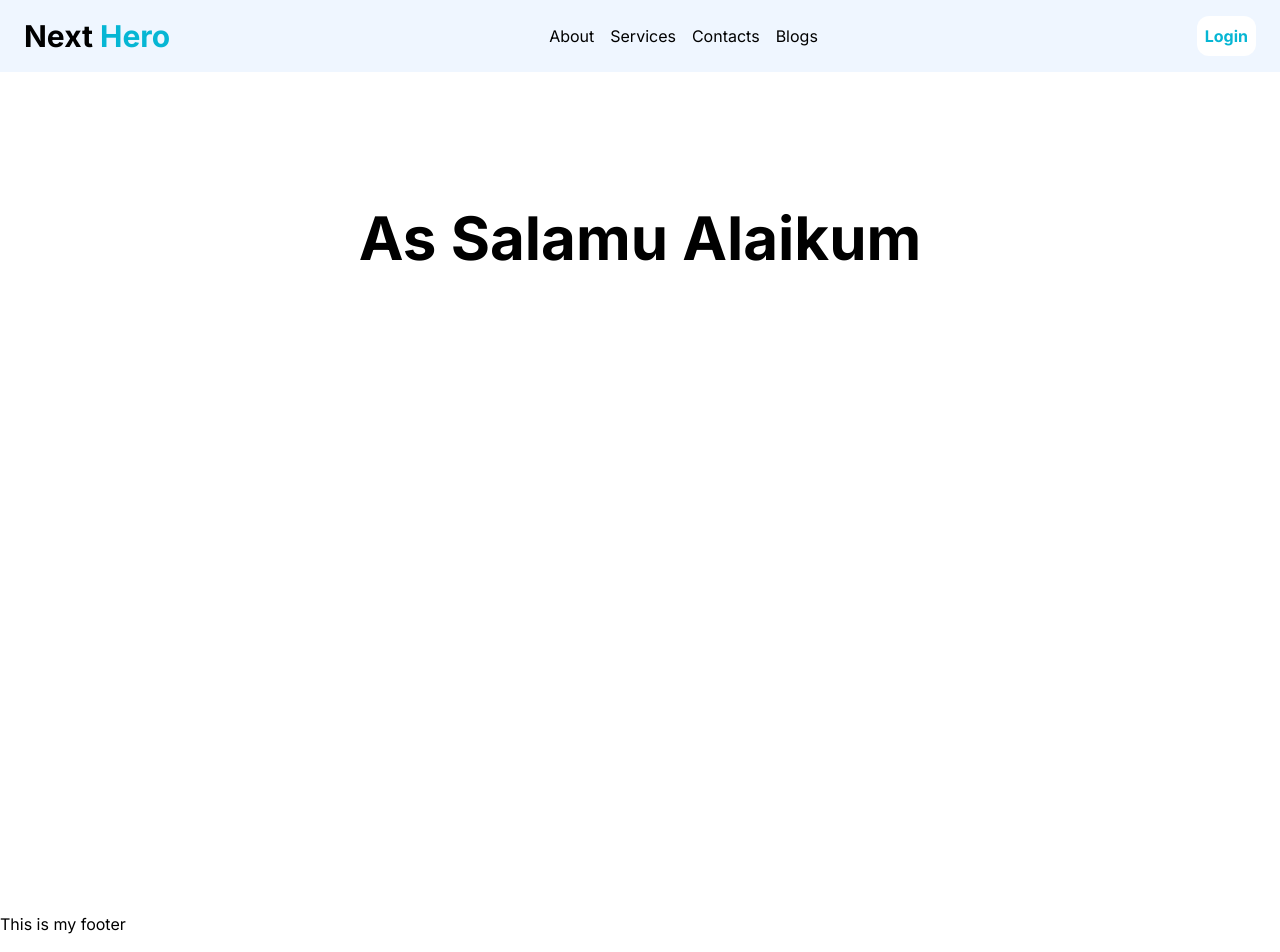
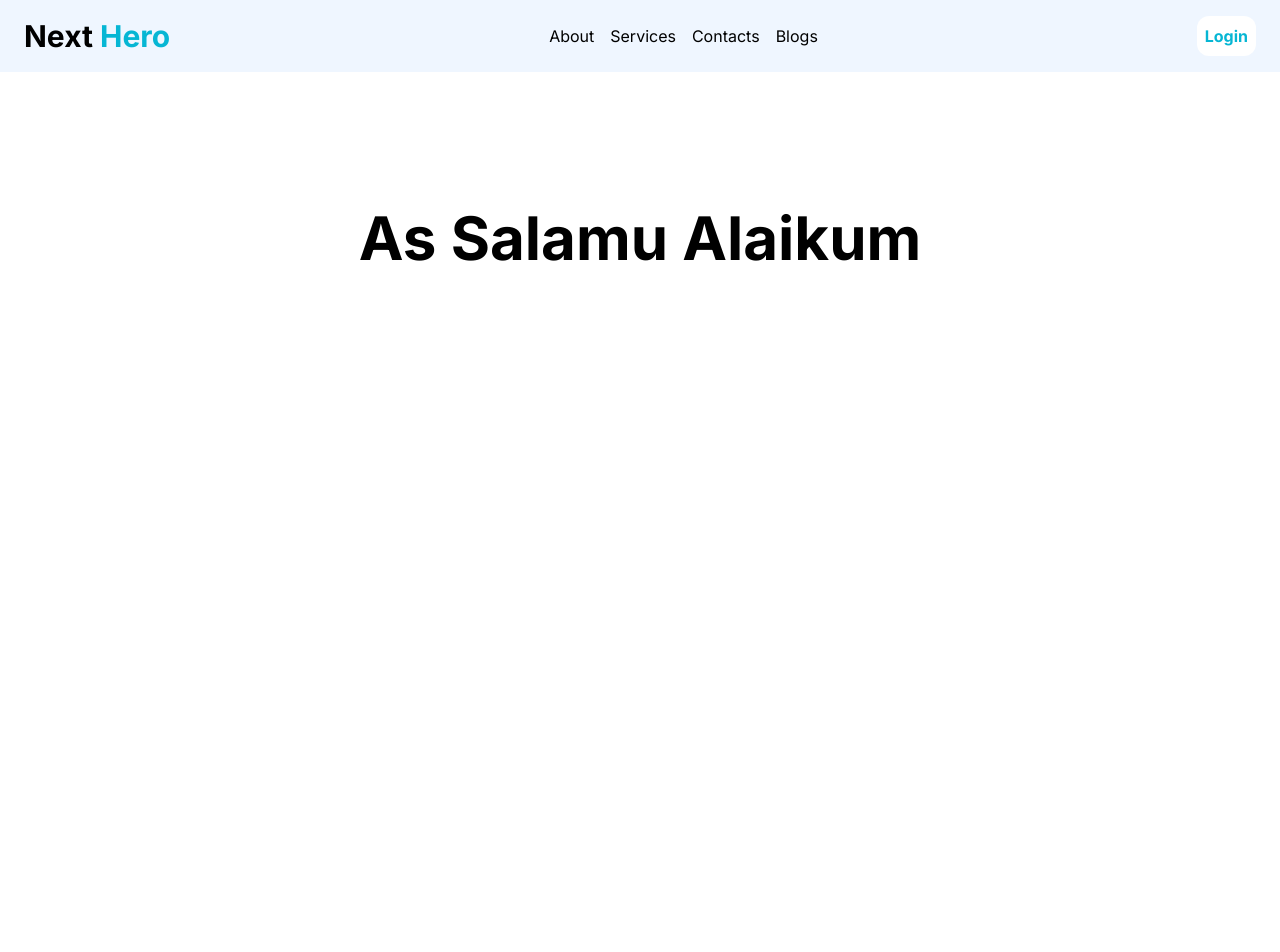
Before and after one commit to Md-Ashikur-Rahman-Ashik/Next-Hero, a Next.js app: page / in a window 1280 px wide. Shown: the top 952 px of the page. Built offline with nearby package versions, Linux system fonts and the light colour scheme.

Commit message:
Customized footer

```diff
--- a/src/app/layout.js
+++ b/src/app/layout.js
@@ -15,7 +15,9 @@ export default function RootLayout({ children }) {
       <body className={inter.className}>
         <Navbar></Navbar>
         {children}
-        <footer>This is my footer</footer>
+        <footer className="bg-blue-50 text-cyan-500 flex justify-center mt-10">
+          This is my footer
+        </footer>
       </body>
     </html>
   );
```
